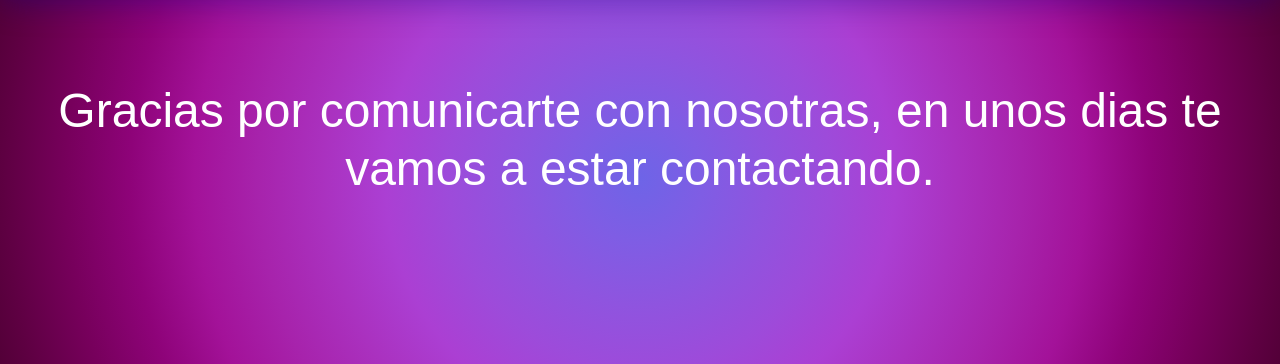
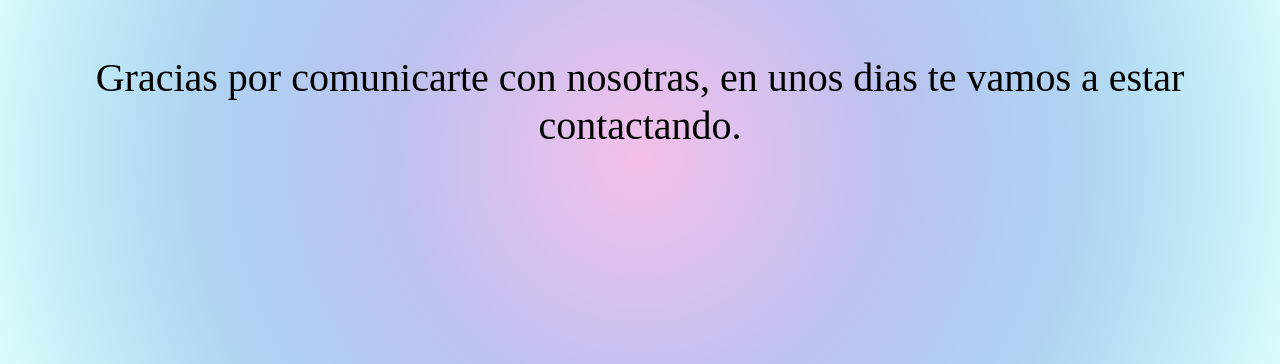
Before and after one commit to ConiRepetto/proyecto_final, a website: page assets/pages/gracias.html in a window 1280 px wide. Shown: the part 106-470 px from the top of the page. Drawn offline with nearby package versions, Linux system fonts and the light colour scheme; a web font is replaced by a local one.

Commit message:
entrega final 30/7

```diff
--- a/assets/pages/gracias.html
+++ b/assets/pages/gracias.html
@@ -12,7 +12,7 @@
     <link rel="stylesheet" href="../bootstrap-5.2.0-beta1-dist/css/bootstrap.min.css">
     <script src="../bootstrap-5.2.0-beta1-dist/js/jquery.slim.min.js"></script>
     <script src="../bootstrap-5.2.0-beta1-dist/js/bootstrap.bundle.min.js"></script>
-    <link rel="stylesheet" href="../css/main.css"/>
+    <link rel="stylesheet" href="../css/stylepack.css"/>
 </head>
 <body class="back_contacto_trabaja">
     <header class="header">
@@ -52,8 +52,8 @@
             </nav>
     </header>
     <main>
-        <div id="gracias">
-            <h3>Gracias por comunicarte con nosotras, en unos dias te vamos a estar contactando.</h3>
+        <div >
+            <h4 id="gracias">Gracias por comunicarte con nosotras, en unos dias te vamos a estar contactando.</h4>
         </div>
 
     </main>
--- a/assets/scss/estilos.scss
+++ b/assets/scss/estilos.scss
@@ -18,3 +18,4 @@
 @import './partials/prensa';
 @import './partials/contacto';
 @import './partials/trabaja';
+@import './partials/gracias';
--- /dev/null
+++ b/assets/scss/partials/_gracias.scss
@@ -0,0 +1,4 @@
+h4{
+    @include texto ($fuente-titulos,$large, 600px, center, $text-color-b);
+    padding: 10rem 4rem 20rem 4rem;
+    }
```
Also changed, not shown: assets/css/stylepack.css.
